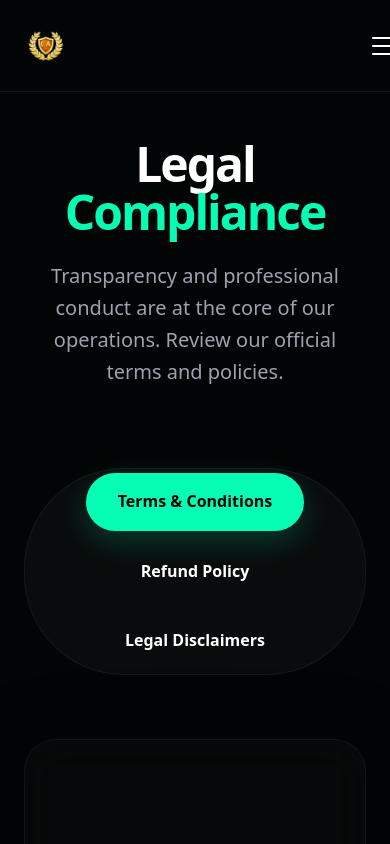
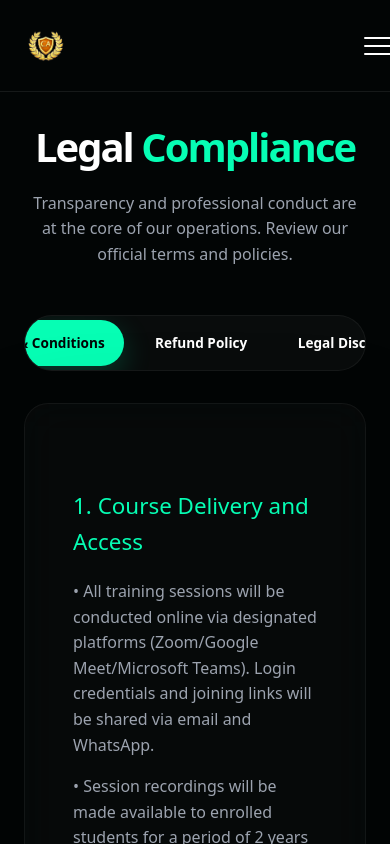
Before and after one commit to cinnastratech/website, a Next.js app: page /legal in a window 390 px wide. Shown: the top 844 px of the page. Built offline with nearby package versions, Linux system fonts and the light colour scheme.

Commit message:
feat: add global dark theme with neon accents, new CTA, premium footer, navigation styles, and a legal page component.

```diff
--- a/app/globals.css
+++ b/app/globals.css
@@ -526,7 +526,7 @@ header {
   border: none;
   cursor: pointer;
   z-index: 1001;
-  padding-right: 1.5rem; /* Add right padding as requested */
+  padding-right: 2rem; /* Increased right padding as requested */
 }
 
 .menu-toggle span {
--- a/app/legal/LegalClient.tsx
+++ b/app/legal/LegalClient.tsx
@@ -103,42 +103,62 @@ export default function LegalClient() {
   };
 
   return (
-    <main style={{ backgroundColor: '#020505', minHeight: '100vh', color: '#ffffff', paddingTop: '140px', paddingBottom: '100px' }}>
+    <main style={{ backgroundColor: '#020505', minHeight: '100vh', color: '#ffffff', paddingTop: 'clamp(100px, 15vh, 140px)', paddingBottom: '100px' }}>
       <div style={{ maxWidth: '1100px', margin: '0 auto', padding: '0 1.5rem' }}>
         <motion.div
            initial={{ opacity: 0, y: 30 }}
            animate={{ opacity: 1, y: 0 }}
            transition={{ duration: 0.8 }}
-          style={{ textAlign: 'center', marginBottom: '5rem' }}
+           style={{ textAlign: 'center', marginBottom: 'clamp(3rem, 8vw, 5rem)' }}
          >
-          <h1 style={{ fontSize: 'clamp(3rem, 6vw, 5rem)', fontWeight: 900, marginBottom: '1.5rem', letterSpacing: '-2px', lineHeight: 1 }}>
+           <h1 style={{ fontSize: 'clamp(2.5rem, 8vw, 5rem)', fontWeight: 900, marginBottom: '1.5rem', letterSpacing: '-2px', lineHeight: 1 }}>
              Legal <span style={{ color: 'var(--primary-teal)' }}>Compliance</span>
            </h1>
-          <p style={{ color: '#9ca3af', fontSize: '1.25rem', maxWidth: '700px', margin: '0 auto', lineHeight: 1.6 }}>
+           <p style={{ color: '#9ca3af', fontSize: 'clamp(1rem, 3vw, 1.25rem)', maxWidth: '700px', margin: '0 auto', lineHeight: 1.6 }}>
              Transparency and professional conduct are at the core of our operations. Review our official terms and policies.
            </p>
          </motion.div>
 
          {/* Tab Navigation */}
-        <div style={{
+         <div
+           className="legal-tabs-scroll-container"
+           style={{
              display: 'flex',
              justifyContent: 'center',
              gap: '0.75rem',
-          marginBottom: '4rem',
-          flexWrap: 'wrap',
+             marginBottom: 'clamp(2rem, 6vw, 4rem)',
              padding: '4px',
              background: 'rgba(255, 255, 255, 0.03)',
              borderRadius: '100px',
              width: 'fit-content',
-          margin: '0 auto 4rem auto',
-          border: '1px solid rgba(255, 255, 255, 0.05)'
-        }}>
+             margin: '0 auto clamp(2rem, 6vw, 4rem) auto',
+             border: '1px solid rgba(255, 255, 255, 0.05)',
+             overflowX: 'auto',
+             maxWidth: '100%',
+             scrollbarWidth: 'none',
+             msOverflowStyle: 'none',
+             WebkitOverflowScrolling: 'touch'
+           }}
+         >
+           <style jsx>{`
+             .legal-tabs-scroll-container::-webkit-scrollbar {
+               display: none;
+             }
+             @media (max-width: 640px) {
+               .legal-tabs-scroll-container {
+                 justify-content: flex-start;
+                 border-radius: 16px;
+                 padding: 8px;
+                 flex-wrap: nowrap;
+               }
+             }
+           `}</style>
            {tabs.map((tab) => (
              <button
                key={tab.id}
                onClick={() => setActiveTab(tab.id)}
                style={{
-                padding: '1rem 2rem',
+                 padding: 'clamp(0.75rem, 2vw, 1rem) clamp(1.2rem, 4vw, 2rem)',
                  borderRadius: '100px',
                  border: 'none',
                  background: activeTab === tab.id ? 'var(--primary-teal)' : 'transparent',
@@ -146,8 +166,9 @@ export default function LegalClient() {
                  fontWeight: 700,
                  cursor: 'pointer',
                  transition: 'all 0.4s cubic-bezier(0.16, 1, 0.3, 1)',
-                fontSize: '1rem',
-                boxShadow: activeTab === tab.id ? '0 10px 30px rgba(6, 254, 180, 0.2)' : 'none'
+                 fontSize: 'clamp(0.85rem, 2.5vw, 1rem)',
+                 boxShadow: activeTab === tab.id ? '0 10px 30px rgba(6, 254, 180, 0.2)' : 'none',
+                 whiteSpace: 'nowrap'
                }}
              >
                {tab.label}
@@ -160,9 +181,9 @@ export default function LegalClient() {
            background: 'rgba(255, 255, 255, 0.02)',
            backdropFilter: 'blur(20px)',
            border: '1px solid rgba(255, 255, 255, 0.05)',
-          borderRadius: '32px',
-          padding: '4rem',
-          minHeight: '500px',
+           borderRadius: 'clamp(24px, 5vw, 32px)',
+           padding: 'clamp(1.5rem, 6vw, 4rem)',
+           minHeight: '400px',
            boxShadow: '0 40px 100px rgba(0, 0, 0, 0.4)'
          }}>
            <AnimatePresence mode="wait">
```
Lines whose indentation alone changed are shown as unchanged.
